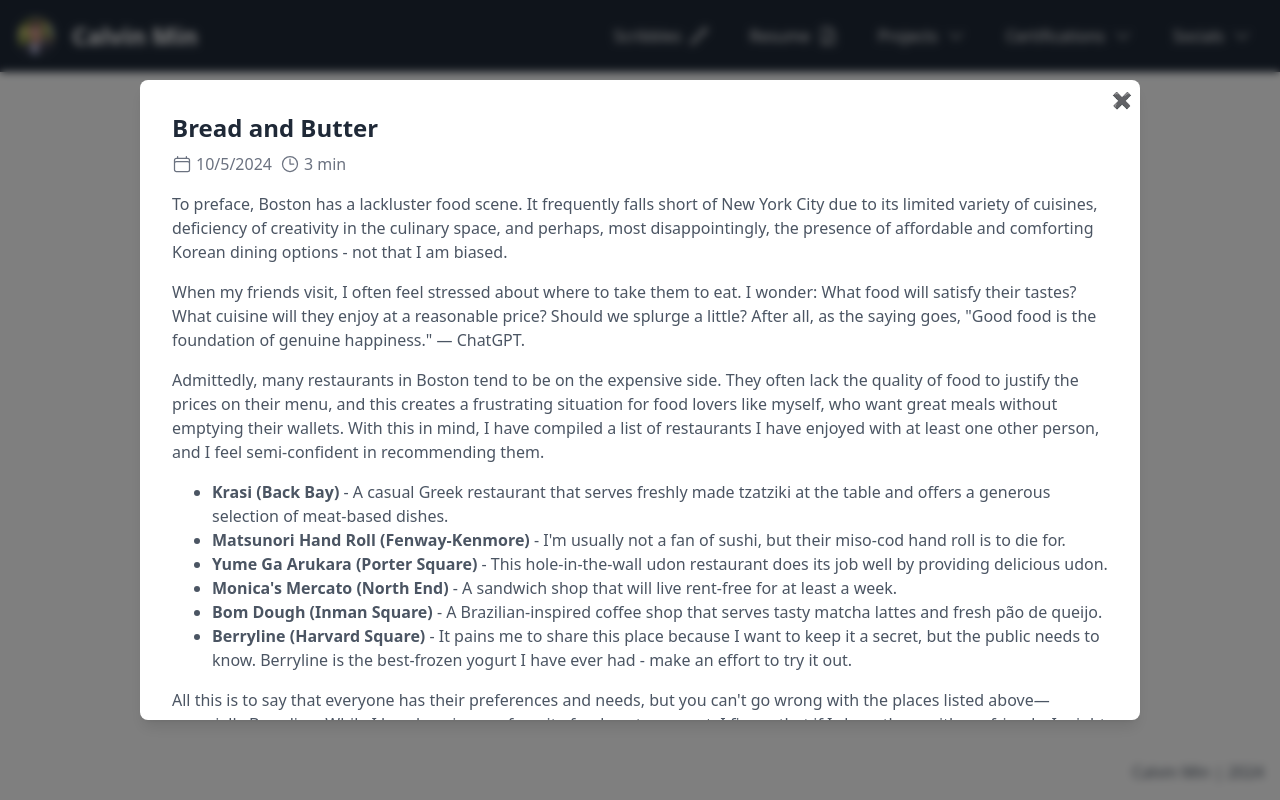
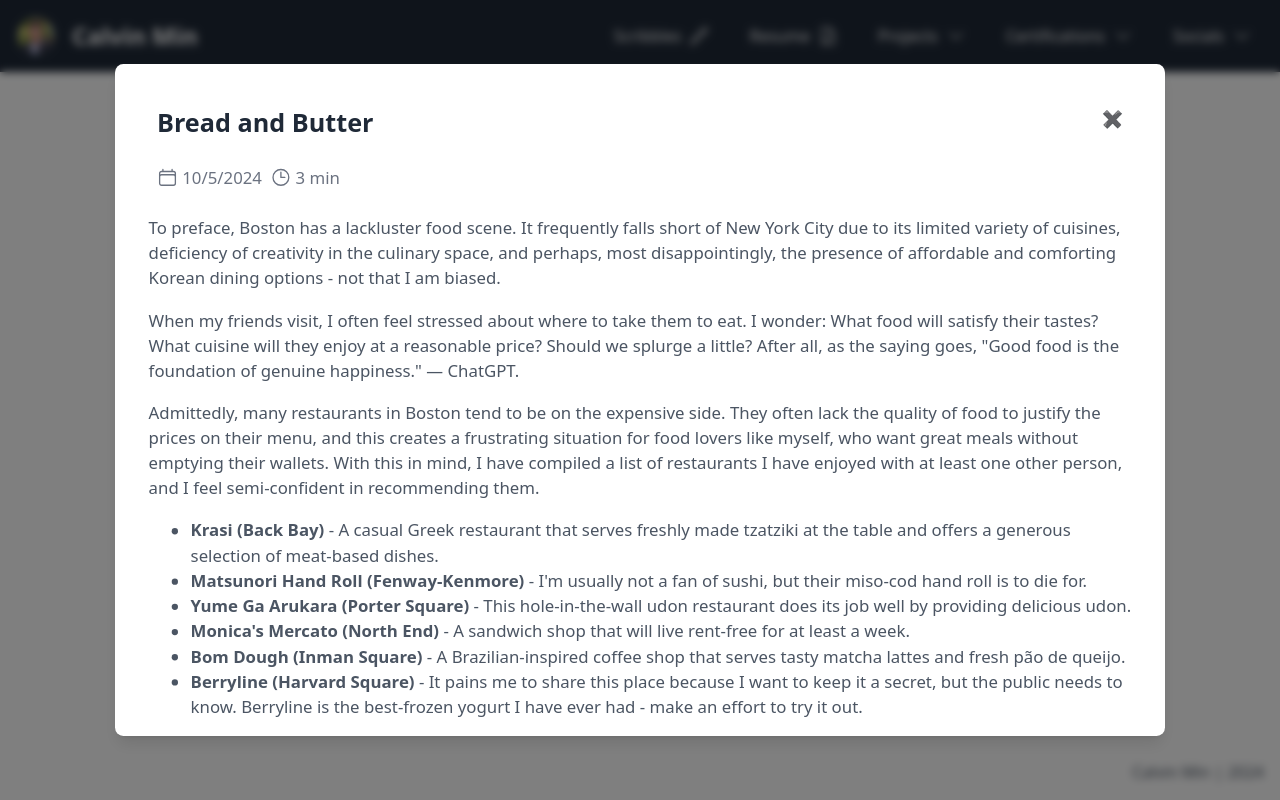
Before and after one commit to Calvinjmin/Portfolio-Modern, a React (Create React App) app: page /scribbles in a window 1280 px wide. Both pictures are taken after a click on the button "Read More". Built offline with nearby package versions, Linux system fonts and the light colour scheme.

Commit message:
Markdown Scribbles (#5)
* Abstract content into a public markdown

* Change main README.md

```diff
--- a/src/scribbles/ScribblePosts.js
+++ b/public/scribbles/bread_and_butter.md
@@ -1,8 +1,3 @@
-const post1 = {
-  title: "Bread and Butter",
-  excerpt:
-    "Given my year and change of expertise, here are my go-to Boston restaurants",
-  content: `
 To preface, Boston has a lackluster food scene.
 It frequently falls short of New York City due to its limited variety of cuisines,
 deficiency of creativity in the culinary space, and perhaps, most disappointingly,
@@ -33,8 +28,3 @@
 Notice that there is an absence of Korean restaurants on this list ... I would recommend taking a **$50 Amtrak** to NYC for that.
 
 *cjm*
-`,
-  publicationDate: "10/5/2024",
-};
-
-export const scribblePosts = [post1];
--- a/src/components/Article.js
+++ b/src/components/Article.js
@@ -1,4 +1,4 @@
-import React, { useState } from "react";
+import React, { useState, useEffect } from "react";
 import {
   CalendarIcon,
   ChevronRightIcon,
@@ -7,8 +7,15 @@
 import ReactMarkdown from "react-markdown";
 import gfm from "remark-gfm";
 
-const Article = ({ title, excerpt, content, publicationDate }) => {
+const Article = ({ title, excerpt, contentPath, publicationDate }) => {
   const [isOpen, setIsOpen] = useState(false);
+  const [content, setContent] = useState("");
+
+  useEffect(() => {
+    fetch(contentPath)
+      .then((response) => response.text())
+      .then((text) => setContent(text));
+  }, [content, contentPath]);
 
   const calculateReadingLength = (text) => {
     const words = text.trim().split(/\s+/).length;
@@ -34,9 +41,18 @@
 
       {isOpen && (
         <div className="fixed inset-0 flex items-center justify-center bg-black bg-opacity-50 backdrop-blur-sm z-50 p-4">
-          <div className="bg-white rounded-lg shadow-lg p-4 md:p-6 lg:p-8 w-full max-w-[1000px] h-auto relative mx-auto overflow-y-auto max-h-[80vh]">
-            <h2 className="text-2xl font-semibold text-gray-800">{title}</h2>
-            <div className="flex items-center text-gray-500 mt-2">
+          <div className="bg-white rounded-lg shadow-lg p-4 md:p-6 lg:p-8 w-full max-w-[1000px] h-auto relative mx-auto overflow-y-auto max-h-[80vh] transition-all transform scale-105">
+            <div className="sticky top-0 bg-white z-10 p-2">
+              <h2 className="text-2xl font-semibold text-gray-800">{title}</h2>
+              <button
+                onClick={() => setIsOpen(false)}
+                className="absolute top-2 right-2 text-gray-600 hover:text-gray-800"
+              >
+                ✖️
+              </button>
+            </div>
+
+            <div className="flex items-center text-gray-500 mt-2 sticky top-12 bg-white z-10 p-2">
               <CalendarIcon className="h-5 w-5 mr-1" />
               <p className="mr-2">{`${publicationDate}`}</p>
               <ClockIcon className="h-5 w-5 mr-1" />
@@ -46,12 +62,6 @@
             <div className="markdown text-gray-600 mt-4">
               <ReactMarkdown remarkPlugins={[gfm]}>{content}</ReactMarkdown>
             </div>
-            <button
-              onClick={() => setIsOpen(false)}
-              className="absolute top-2 right-2 text-gray-600 hover:text-gray-800"
-            >
-              ✖️
-            </button>
           </div>
         </div>
       )}
--- /dev/null
+++ b/src/content/ScribblePosts.js
@@ -0,0 +1,9 @@
+export const scribblePosts = [
+  {
+    title: "Bread and Butter",
+    excerpt:
+      "Given my year and change of expertise, here are my go-to Boston restaurants",
+    contentPath: `${process.env.PUBLIC_URL}/scribbles/bread_and_butter.md`,
+    publicationDate: "10/5/2024",
+  },
+];
--- a/src/pages/Scribbles.js
+++ b/src/pages/Scribbles.js
@@ -1,6 +1,6 @@
 import React from "react";
 import Article from "../components/Article";
-import { scribblePosts } from "../scribbles/ScribblePosts";
+import { scribblePosts } from "../content/ScribblePosts";
 
 import "../App.css";
 
```
Also changed, not shown: 1 other file (tests, documents, lock files or other folders).
